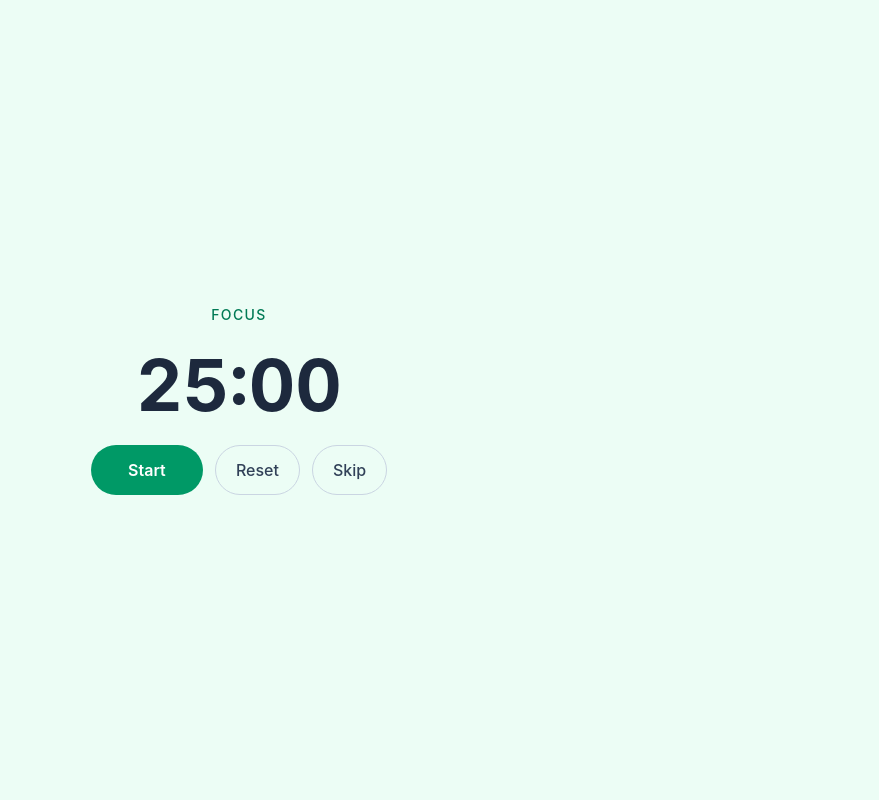
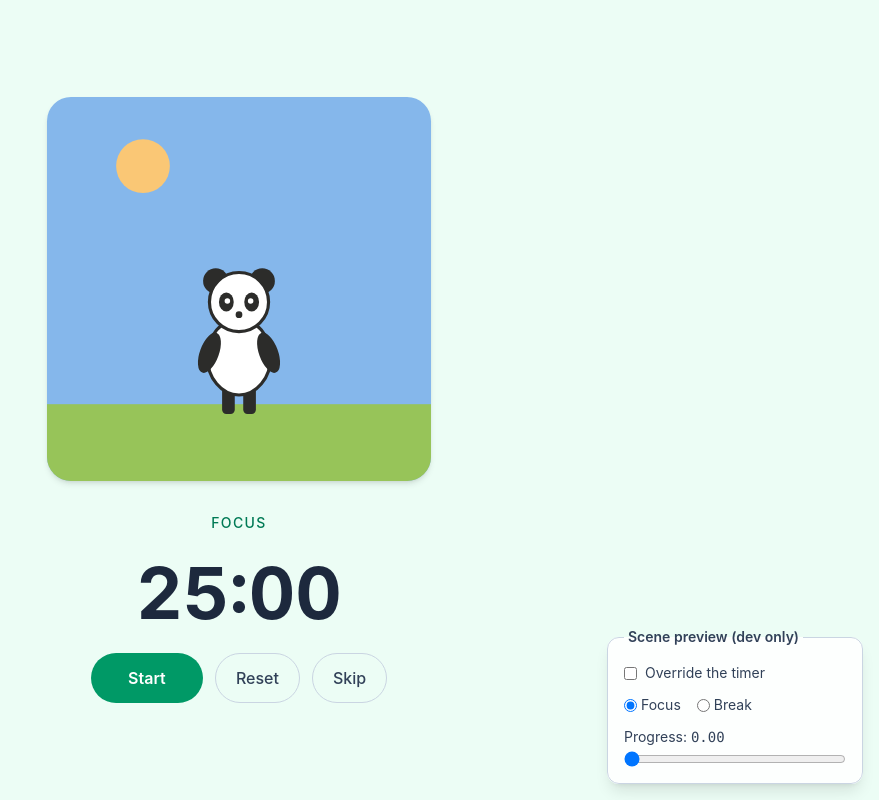
Before and after one commit to Sunnylin0320/pomodoro-app, a React (Vite) app: page / in a window 1280 px wide. Shown: the whole page, without its empty margins (401-1280 px from the left). Built offline with nearby package versions, Linux system fonts and the light colour scheme.

Commit message:
feat: panda day and night scene

```diff
--- a/src/App.tsx
+++ b/src/App.tsx
@@ -1,11 +1,29 @@
+import { useState } from 'react'
 import { TimerControls } from './components/TimerControls'
+import { PandaScene } from './scene/PandaScene'
+import { ScenePreview, type ScenePreviewState } from './scene/ScenePreview'
 import { useTimer } from './timer/useTimer'
 
 function App() {
   const timer = useTimer()
+  const [preview, setPreview] = useState<ScenePreviewState>({
+    enabled: false,
+    mode: 'focus',
+    progress: 0,
+  })
+
+  // In development, the preview panel can take over the scene.
+  const usePreview = import.meta.env.DEV && preview.enabled
+  const scene = usePreview
+    ? { mode: preview.mode, status: 'running' as const, progress: preview.progress }
+    : { mode: timer.mode, status: timer.status, progress: timer.progress }
 
   return (
-    <main className="flex min-h-screen flex-col items-center justify-center bg-emerald-50 p-6">
+    <main className="flex min-h-screen flex-col items-center justify-center gap-8 bg-emerald-50 p-6">
+      <div className="w-full max-w-sm overflow-hidden rounded-3xl shadow-md">
+        <PandaScene mode={scene.mode} status={scene.status} progress={scene.progress} />
+      </div>
+
       <TimerControls
         mode={timer.mode}
         status={timer.status}
@@ -15,6 +33,8 @@ function App() {
         onReset={timer.reset}
         onSkip={timer.skip}
       />
+
+      {import.meta.env.DEV && <ScenePreview value={preview} onChange={setPreview} />}
     </main>
   )
 }
--- /dev/null
+++ b/src/scene/Panda.tsx
@@ -0,0 +1,107 @@
+import type { PandaPose } from './sky'
+
+// Tweak the panda's look here.
+const BLACK = '#2C2C2A'
+const WHITE = '#FFFFFF'
+const OUTLINE = 1.5
+
+type PandaProps = {
+  pose: PandaPose
+}
+
+/**
+ * The panda, drawn in its own coordinates: (0, 0) is the point on the ground
+ * under its feet, and negative y is up. PandaScene moves and scales it.
+ */
+export function Panda({ pose }: PandaProps) {
+  switch (pose) {
+    case 'standing':
+      return <Standing />
+    case 'sitting':
+      return <Sitting />
+    case 'lying':
+      return <Lying eyes="open" />
+    case 'sleeping':
+      return <Lying eyes="closed" />
+  }
+}
+
+function Standing() {
+  return (
+    <g>
+      <rect x={-8} y={-14} width={6} height={15} rx={2} fill={BLACK} />
+      <rect x={2} y={-14} width={6} height={15} rx={2} fill={BLACK} />
+      <ellipse cx={0} cy={-26} rx={15} ry={18} fill={WHITE} stroke={BLACK} strokeWidth={OUTLINE} />
+      <ellipse cx={-14} cy={-28} rx={4.5} ry={10} fill={BLACK} transform="rotate(20 -14 -28)" />
+      <ellipse cx={14} cy={-28} rx={4.5} ry={10} fill={BLACK} transform="rotate(-20 14 -28)" />
+      <Head y={-52} />
+    </g>
+  )
+}
+
+function Sitting() {
+  return (
+    <g>
+      <ellipse cx={0} cy={-14} rx={18} ry={15} fill={WHITE} stroke={BLACK} strokeWidth={OUTLINE} />
+      <ellipse cx={-13} cy={-1} rx={7} ry={4} fill={BLACK} />
+      <ellipse cx={13} cy={-1} rx={7} ry={4} fill={BLACK} />
+      <ellipse cx={-13} cy={-16} rx={4.5} ry={9} fill={BLACK} transform="rotate(15 -13 -16)" />
+      <ellipse cx={13} cy={-16} rx={4.5} ry={9} fill={BLACK} transform="rotate(-15 13 -16)" />
+      <Head y={-38} />
+    </g>
+  )
+}
+
+/** Head for the upright poses, centered at (0, y). */
+function Head({ y }: { y: number }) {
+  return (
+    <g>
+      <circle cx={-11} cy={y - 10} r={6} fill={BLACK} />
+      <circle cx={11} cy={y - 10} r={6} fill={BLACK} />
+      <circle cx={0} cy={y} r={14} fill={WHITE} stroke={BLACK} strokeWidth={OUTLINE} />
+      <ellipse cx={-6} cy={y} rx={3.5} ry={4.5} fill={BLACK} />
+      <ellipse cx={6} cy={y} rx={3.5} ry={4.5} fill={BLACK} />
+      <circle cx={-5.5} cy={y - 0.5} r={1.3} fill={WHITE} />
+      <circle cx={5.5} cy={y - 0.5} r={1.3} fill={WHITE} />
+      <circle cx={0} cy={y + 6} r={1.6} fill={BLACK} />
+    </g>
+  )
+}
+
+/** Lying on its belly, head resting on its paws. Shared by "lying" and "sleeping". */
+function Lying({ eyes }: { eyes: 'open' | 'closed' }) {
+  return (
+    <g>
+      <ellipse cx={8} cy={-8} rx={26} ry={9} fill={WHITE} stroke={BLACK} strokeWidth={OUTLINE} />
+      <ellipse cx={28} cy={-1} rx={6} ry={3} fill={BLACK} />
+      <ellipse cx={-20} cy={-1} rx={11} ry={3} fill={BLACK} />
+      <circle cx={-27} cy={-22} r={5} fill={BLACK} />
+      <circle cx={-12} cy={-22} r={5} fill={BLACK} />
+      <circle cx={-20} cy={-12} r={12} fill={WHITE} stroke={BLACK} strokeWidth={OUTLINE} />
+      <ellipse cx={-25} cy={-12} rx={3} ry={4} fill={BLACK} />
+      <ellipse cx={-15} cy={-12} rx={3} ry={4} fill={BLACK} />
+      {eyes === 'open' ? (
+        // Sleepy, half-closed eyes.
+        <g stroke={WHITE} strokeWidth={1.3} strokeLinecap="round">
+          <path d="M-27 -12 L-23 -12" />
+          <path d="M-17 -12 L-13 -12" />
+        </g>
+      ) : (
+        // Closed eyes and floating z's.
+        <g>
+          <g fill="none" stroke={WHITE} strokeWidth={1.3} strokeLinecap="round">
+            <path d="M-27 -13 Q-25 -10 -23 -13" />
+            <path d="M-17 -13 Q-15 -10 -13 -13" />
+          </g>
+          <text x={-8} y={-28} fontSize={10} fontWeight={600} fill={WHITE}>
+            z
+          </text>
+          <text x={-1} y={-37} fontSize={8} fontWeight={600} fill={WHITE}>
+            z
+          </text>
+        </g>
+      )}
+      <circle cx={-20} cy={-7} r={1.4} fill={BLACK} />
+    </g>
+  )
+}
--- /dev/null
+++ b/src/scene/PandaScene.tsx
@@ -0,0 +1,91 @@
+import type { Mode, Status } from '../timer/timer'
+import { Panda } from './Panda'
+import {
+  HORIZON_Y,
+  colorAt,
+  getPandaPose,
+  getSkyColor,
+  getSunPosition,
+  type ColorStop,
+  type PandaPose,
+} from './sky'
+
+// Tweak the scene's look here.
+const SUN_RADIUS = 7
+const SUN_COLORS: ColorStop[] = [
+  { at: 0, color: '#FAC775' },
+  { at: 0.5, color: '#EF9F27' },
+  { at: 1, color: '#D85A30' },
+]
+const FOCUS_GROUND: ColorStop[] = [
+  { at: 0, color: '#97C459' },
+  { at: 1, color: '#3B6D11' },
+]
+const NIGHT_GROUND = '#27500A'
+const MOON = { x: 76, y: 20, r: 7, color: '#F1EFE8' }
+const STARS = [
+  { x: 12, y: 14, r: 0.7 },
+  { x: 30, y: 8, r: 0.5 },
+  { x: 44, y: 22, r: 0.6 },
+  { x: 58, y: 10, r: 0.5 },
+  { x: 90, y: 38, r: 0.6 },
+  { x: 20, y: 34, r: 0.4 },
+]
+const PANDA_POSITION = { x: 50, scale: 0.55 }
+
+type PandaSceneProps = {
+  mode: Mode
+  status: Status
+  progress: number
+}
+
+const POSE_DESCRIPTIONS: Record<PandaPose, string> = {
+  standing: 'standing',
+  sitting: 'sitting',
+  lying: 'lying down',
+  sleeping: 'asleep',
+}
+
+export function PandaScene({ mode, status, progress }: PandaSceneProps) {
+  const isFocus = mode === 'focus'
+  const skyColor = getSkyColor(mode, progress)
+  const sun = getSunPosition(progress)
+  const pose = getPandaPose(mode, progress)
+  const groundColor = isFocus ? colorAt(FOCUS_GROUND, progress) : NIGHT_GROUND
+
+  const label = isFocus
+    ? `Panda ${POSE_DESCRIPTIONS[pose]} while the sun sets`
+    : `Panda ${POSE_DESCRIPTIONS[pose]} under the moon`
+
+  return (
+    <svg viewBox="0 0 100 100" role="img" aria-label={label} className="block w-full">
+      <rect width={100} height={100} fill={skyColor} />
+
+      {isFocus ? (
+        // Drawn before the ground, so the sun disappears behind the horizon.
+        <circle cx={sun.x} cy={sun.y} r={SUN_RADIUS} fill={colorAt(SUN_COLORS, progress)} />
+      ) : (
+        <g>
+          {STARS.map((star) => (
+            <circle key={`${star.x}-${star.y}`} cx={star.x} cy={star.y} r={star.r} fill={MOON.color} />
+          ))}
+          <circle cx={MOON.x} cy={MOON.y} r={MOON.r} fill={MOON.color} />
+          {/* A sky-colored circle over the moon turns it into a crescent. */}
+          <circle cx={MOON.x + 4} cy={MOON.y - 3} r={MOON.r - 0.5} fill={skyColor} />
+        </g>
+      )}
+
+      <rect y={HORIZON_Y} width={100} height={100 - HORIZON_Y} fill={groundColor} />
+
+      <g transform={`translate(${PANDA_POSITION.x} ${HORIZON_Y + 2}) scale(${PANDA_POSITION.scale})`}>
+        <Panda pose={pose} />
+      </g>
+
+      {status === 'paused' && (
+        <text x={50} y={10} textAnchor="middle" fontSize={5} fontWeight={600} fill="#FFFFFF">
+          Paused
+        </text>
+      )}
+    </svg>
+  )
+}
--- /dev/null
+++ b/src/scene/ScenePreview.tsx
@@ -0,0 +1,60 @@
+import type { Mode } from '../timer/timer'
+
+export type ScenePreviewState = {
+  enabled: boolean
+  mode: Mode
+  progress: number
+}
+
+type ScenePreviewProps = {
+  value: ScenePreviewState
+  onChange: (value: ScenePreviewState) => void
+}
+
+/**
+ * Development-only panel to scrub through the scene without waiting for the
+ * timer. App only renders it when `import.meta.env.DEV` is true.
+ */
+export function ScenePreview({ value, onChange }: ScenePreviewProps) {
+  return (
+    <fieldset className="fixed right-4 bottom-4 w-64 rounded-xl border border-slate-300 bg-white/90 p-4 text-sm text-slate-700 shadow-lg">
+      <legend className="px-1 font-semibold">Scene preview (dev only)</legend>
+
+      <label className="flex items-center gap-2">
+        <input
+          type="checkbox"
+          checked={value.enabled}
+          onChange={(event) => onChange({ ...value, enabled: event.target.checked })}
+        />
+        Override the timer
+      </label>
+
+      <div className="mt-3 flex gap-4">
+        {(['focus', 'break'] as const).map((mode) => (
+          <label key={mode} className="flex items-center gap-1 capitalize">
+            <input
+              type="radio"
+              name="preview-mode"
+              checked={value.mode === mode}
+              onChange={() => onChange({ ...value, mode, enabled: true })}
+            />
+            {mode}
+          </label>
+        ))}
+      </div>
+
+      <label className="mt-3 block">
+        Progress: <span className="font-mono tabular-nums">{value.progress.toFixed(2)}</span>
+        <input
+          type="range"
+          min={0}
+          max={1}
+          step={0.01}
+          value={value.progress}
+          onChange={(event) => onChange({ ...value, progress: event.target.valueAsNumber, enabled: true })}
+          className="mt-1 block w-full"
+        />
+      </label>
+    </fieldset>
+  )
+}
```
